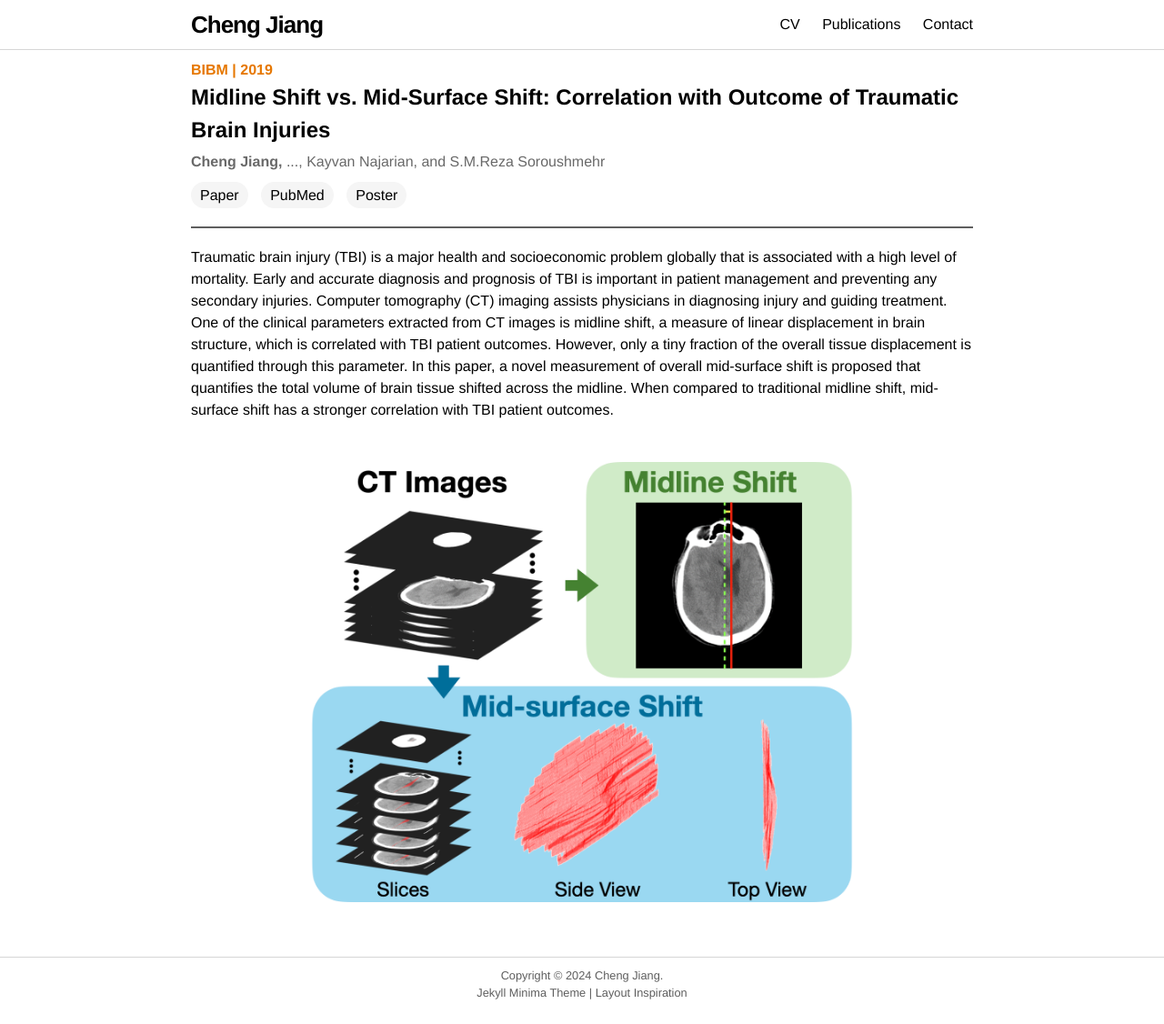
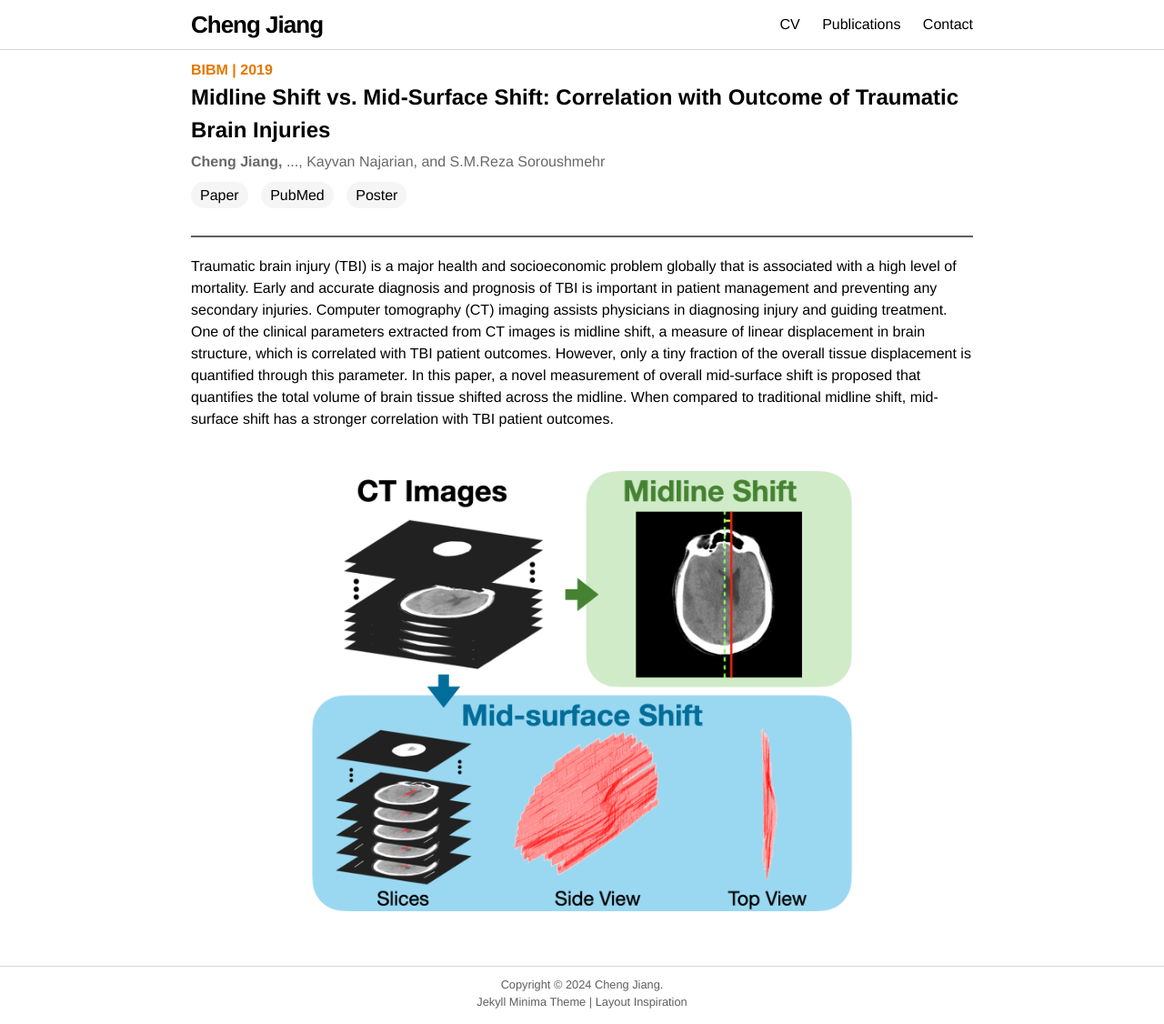
Before and after one commit to chengjia63/chengjia63.github.io, a Jekyll site: the page built from publications/jiang2019midline.md, in a window 1280 px wide. Shown: the whole page at 91% size. Built offline with Jekyll 4.4.1, drawn with Linux system fonts in a browser that asks for light colours.

Commit message:
added space to pill bottoms

```diff
--- a/_sass/minima/_content.scss
+++ b/_sass/minima/_content.scss
@@ -267,7 +267,7 @@ a.centerpill {
 }
 
 a.pill {
-    margin: 0 $spacing-unit 0 0;
+    margin: 0 $spacing-unit $spacing-unit 0;
 }
 
 a.centerpill {
--- a/_sass/minima/initialize.scss
+++ b/_sass/minima/initialize.scss
@@ -16,7 +16,7 @@ $table-text-align: left !default;
 // Width of the content area
 $content-width: 900px !default;
 
-$on-palm: 660px !default;
+$on-palm: 600px !default;
 $on-laptop: 900px !default;
 
 $on-medium: $on-palm !default;
```
